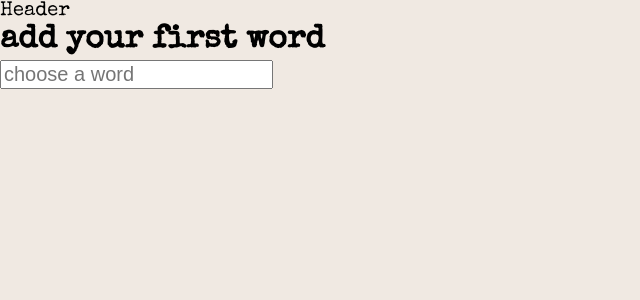
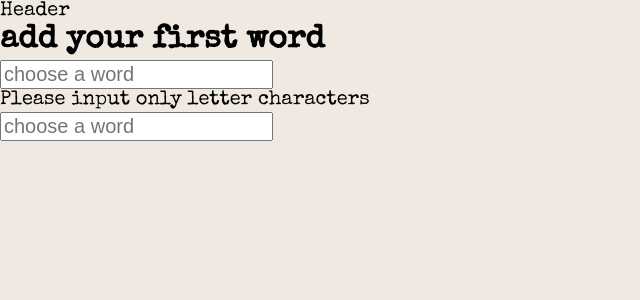
Before and after one commit to haiku-highway/haiku-highway, a React (Create React App) app: page / in a window 1280 px wide. Shown: the top 300 px of the page, without its empty margins (0-640 px from the left). Built offline with nearby package versions, Linux system fonts and the light colour scheme.

Commit message:
added Form.js

```diff
--- a/src/App.css
+++ b/src/App.css
@@ -41,3 +41,7 @@ button {
 
     cursor: pointer;
 }
+
+.hide {
+    display: none;
+}
--- a/src/App.js
+++ b/src/App.js
@@ -73,7 +73,10 @@ const App = () => {
 		setUserInput(e.target.value);
 		setTooManySyllables(false);
 	};
-
+	const hideInput = () => {
+		const userInputFormEl = document.querySelector('.userInputForm')
+		userInputFormEl.classList.add('hide')
+	}
 	const checkInput = (userInputSyllables) => {
 		// console.log(userInputSyllables);
 		if (!isValid){
@@ -84,6 +87,7 @@ const App = () => {
 			updateCurrentWord(userInput);
 			setSyllableCount(syllableCount + userInputSyllables)
 			setUserInput("");
+			hideInput()
 		} else {
 			setTooManySyllables(true);
 		}
--- /dev/null
+++ b/src/Components/Form.js
@@ -0,0 +1,12 @@
+const Form = ({ getSyllables, isValid, tooManySyllables, userInput, handleInputChange }) => {
+    return(
+          <form className="userInputForm" action="submit" onSubmit={getSyllables}>
+            {isValid ? null : <p>Please input only letter characters</p>}
+            {tooManySyllables ? <p>Enter a word with less syllables</p> : null}
+            <label htmlFor="wordInput" className="sr-only">add your first word</label>
+                <input type="text" value={userInput} onChange={handleInputChange} name="wordInput" placeholder="choose a word" />
+            </form>
+    )
+};
+
+export default Form;
--- a/src/Components/UserInput.js
+++ b/src/Components/UserInput.js
@@ -1,13 +1,10 @@
+import Form from './Form';
+
 const UserInput = ( {isValid, tooManySyllables, userInput, handleInputChange, getSyllables} ) => {
     return (
         <div>
             <h2>add your first word</h2>
-            <form action="submit" onSubmit={getSyllables}>
-            {isValid ? null : <p>Please input only letter characters</p>}
-            {tooManySyllables ? <p>Enter a word with less syllables</p> : null}
-            <label htmlFor="wordInput" className="sr-only">add your first word</label>
-                <input type="text" value={userInput} onChange={handleInputChange} name="wordInput" placeholder="choose a word" />
-            </form>
+            <Form getSyllables={getSyllables} isValid={isValid} tooManySyllables={tooManySyllables} userInput={userInput} handleInputChange={handleInputChange} />
         </div>
     )
 }
--- a/src/Components/WordSelect.js
+++ b/src/Components/WordSelect.js
@@ -12,8 +12,9 @@
 
 import { useEffect, useState } from "react";
 import axios from "axios";
+import Form from './Form'
 
-const WordSelect = ({ mostRecentWord, handleWordButtonClick, syllablesRemaining }) => {
+const WordSelect = ({ mostRecentWord, handleWordButtonClick, syllablesRemaining, getSyllables, isValid, tooManySyllables, userInput, handleInputChange }) => {
     const [wordButton, setWordButton] = useState([]);
 
     useEffect(() => {
@@ -34,8 +35,12 @@ const WordSelect = ({ mostRecentWord, handleWordButtonClick, syllablesRemaining
                 const resultLength = resultData.length;
                 const selectedIndex = Math.floor(Math.random() * resultLength);
                 console.log(resultData[selectedIndex]);
-                console.log(syllablesRemaining)
-                if (resultData.length === 0) { return }
+                console.log(newWords)
+                // console.log(syllablesRemaining)
+                if (resultData.length === 0) {
+                    setWordButton(newWords)
+                    return
+                }
 
                 else if (!/^(?=.*?[A-Za-z])[A-Za-z+]+$/.test(resultData[selectedIndex].word)){
                     i--;
@@ -43,6 +48,7 @@ const WordSelect = ({ mostRecentWord, handleWordButtonClick, syllablesRemaining
                     // console.log(resultData[selectedIndex], "else if");
                     resultData.splice(selectedIndex, 1);
                 } else if(resultData[selectedIndex].numSyllables > syllablesRemaining){
+                    console.log(resultData[selectedIndex].numSyllables)
                     resultData.splice(selectedIndex,1)
                     i--
                 } else {
@@ -51,8 +57,8 @@ const WordSelect = ({ mostRecentWord, handleWordButtonClick, syllablesRemaining
                     // console.log(newWords);
                 }
             }
+            console.log(newWords)
             setWordButton(newWords);
-            console.log(newWords);
         });
     }, [mostRecentWord]);
 
@@ -61,6 +67,7 @@ const WordSelect = ({ mostRecentWord, handleWordButtonClick, syllablesRemaining
             {wordButton.map((wordObject) => {
                 return <button key={wordButton.indexOf(wordObject)} onClick={() => handleWordButtonClick(wordObject.numSyllables, wordObject.word)}>{wordObject.word}</button>;
             })}
+            <Form getSyllables={getSyllables} isValid={isValid} tooManySyllables={tooManySyllables} userInput={userInput} handleInputChange={handleInputChange} />
         </>
     );
 }
```
